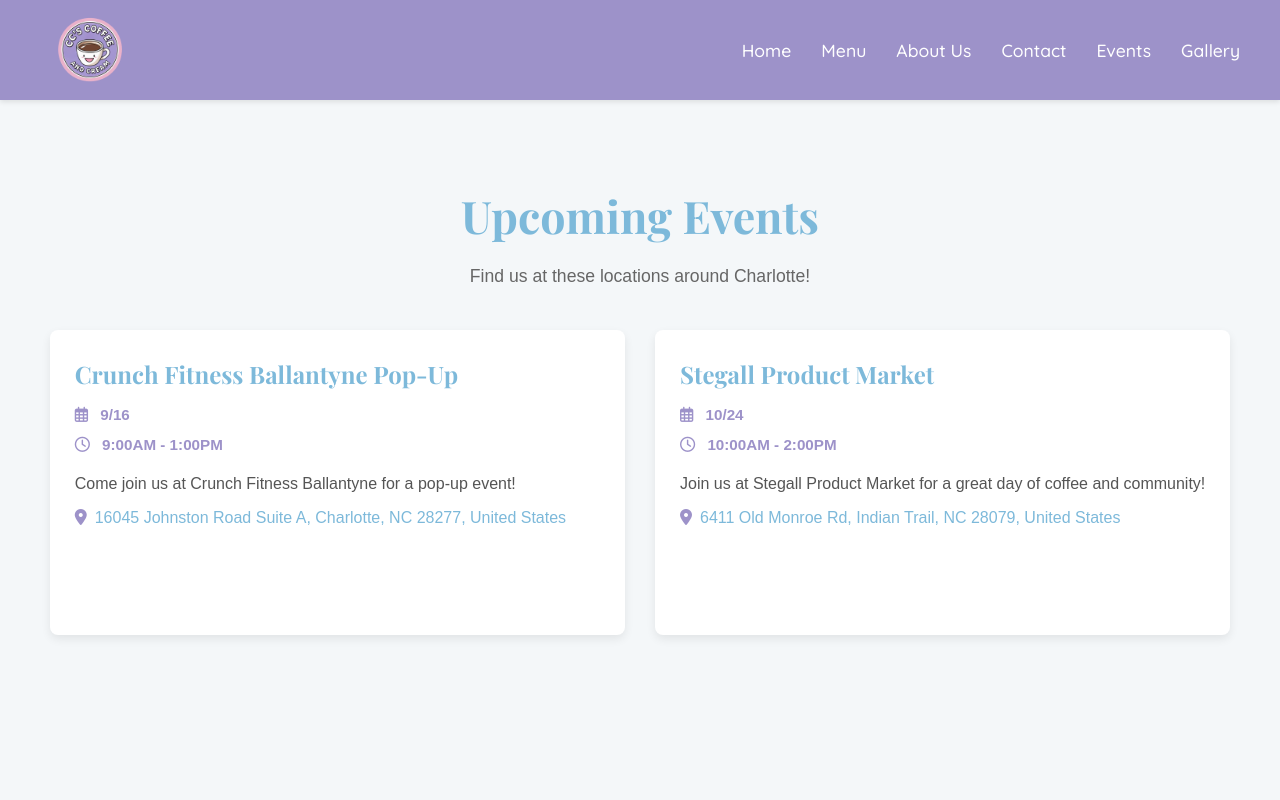
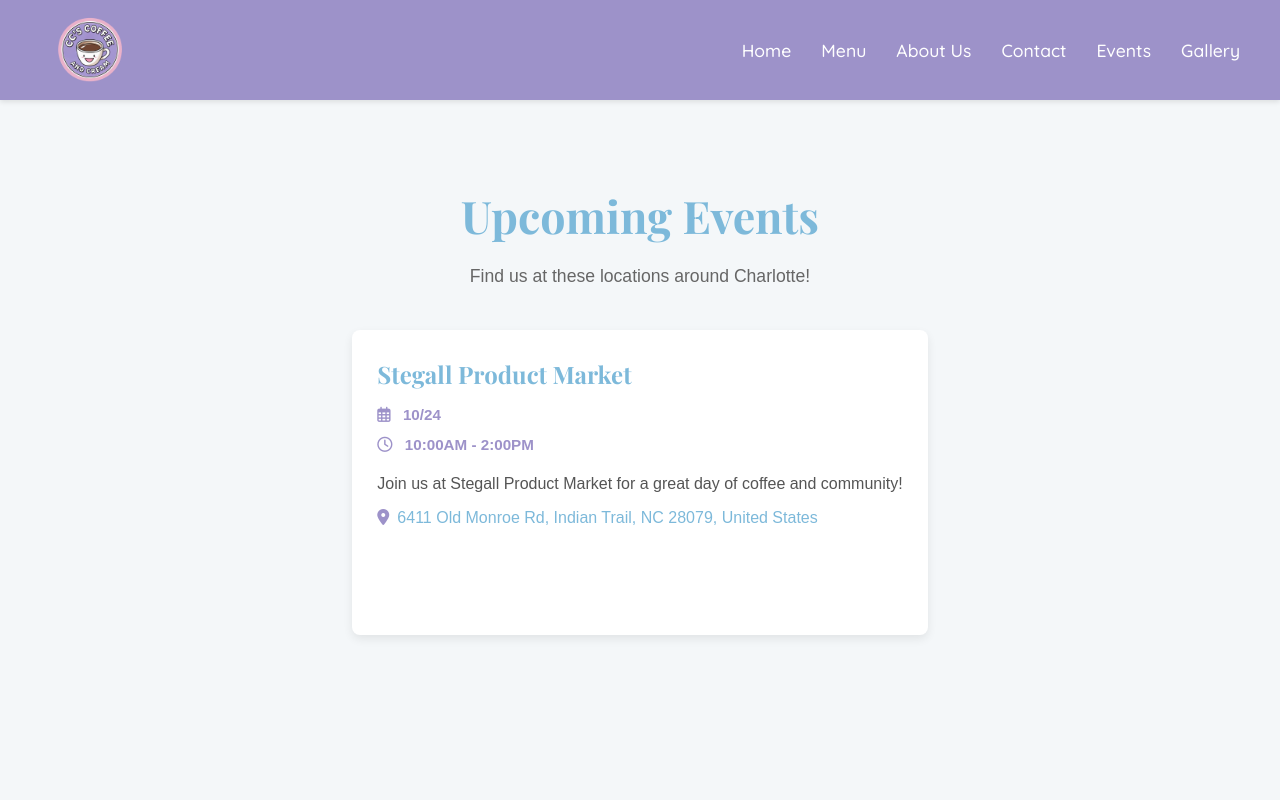
Before and after one commit to ChanningBarnes/ccscoffeeandcream, a React (Create React App) app: page /events in a window 1280 px wide. Shown: the top 800 px of the page. Built offline with nearby package versions, Linux system fonts and the light colour scheme; a web font is replaced by a local one.

Commit message:
Remove first event from eventData.js

```diff
--- a/src/data/eventData.js
+++ b/src/data/eventData.js
@@ -2,14 +2,6 @@
 const events = [
   {
     id: 1,
-    title: 'Crunch Fitness Ballantyne Pop-Up',
-    date: '9/16',
-    time: '9:00AM - 1:00PM',
-    description: 'Come join us at Crunch Fitness Ballantyne for a pop-up event!',
-    address: '16045 Johnston Road Suite A, Charlotte, NC 28277, United States'
-  },
-  {
-    id: 2,
     title: 'Stegall Product Market',
     date: '10/24',
     time: '10:00AM - 2:00PM',
```
